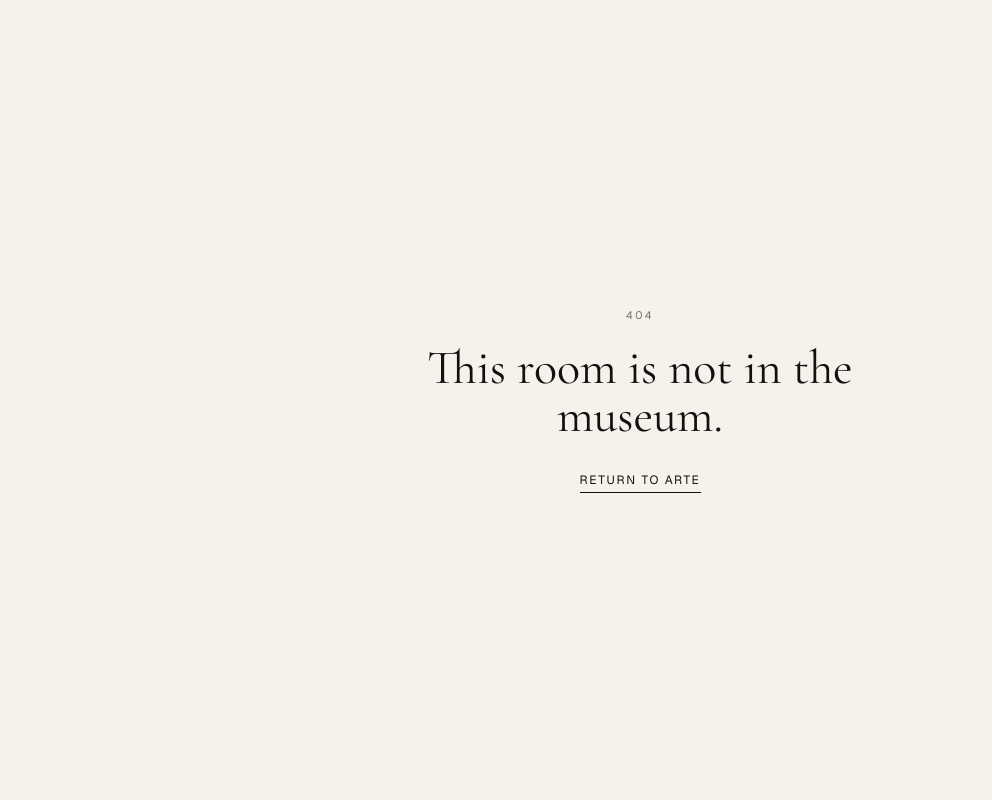
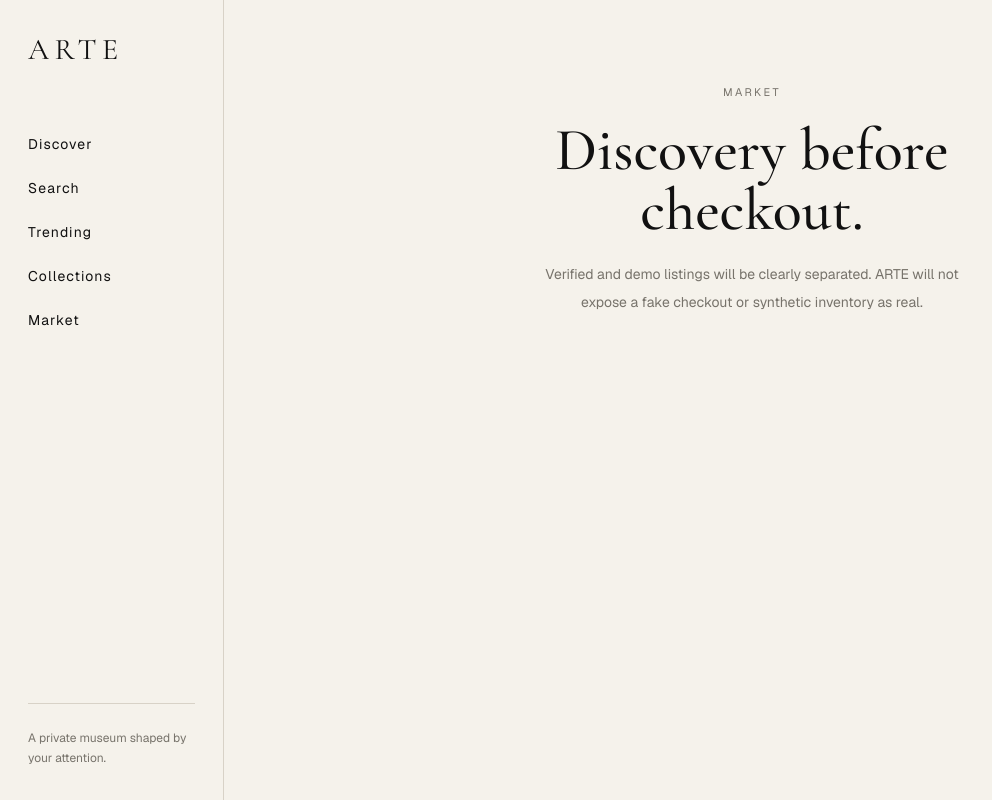
Before and after one commit to thereal-baitjet/ARTE, a Next.js app: page /market in a window 1280 px wide. Before the commit this address had no page. Shown: the whole page, without its empty margins (0-992 px from the left). Built offline with nearby package versions, Linux system fonts and the light colour scheme.

Commit message:
feat: add app/(product)/market/page.tsx

```diff
--- /dev/null
+++ b/app/(product)/market/page.tsx
@@ -0,0 +1,5 @@
+import { EmptyState } from "@/components/ui/EmptyState";
+
+export default function MarketPage() {
+  return <EmptyState eyebrow="Market" title="Discovery before checkout." description="Verified and demo listings will be clearly separated. ARTE will not expose a fake checkout or synthetic inventory as real." />;
+}
```
